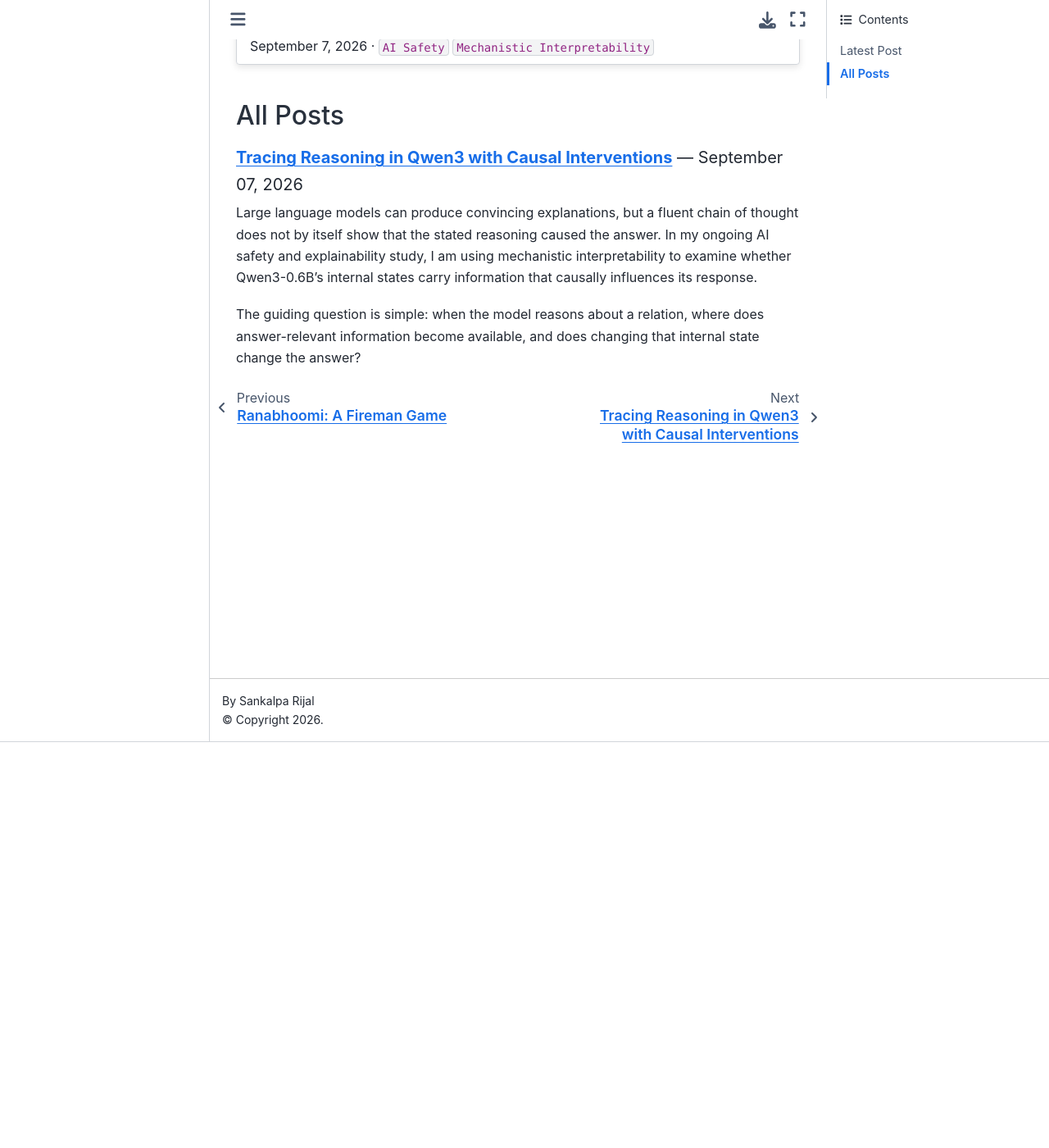
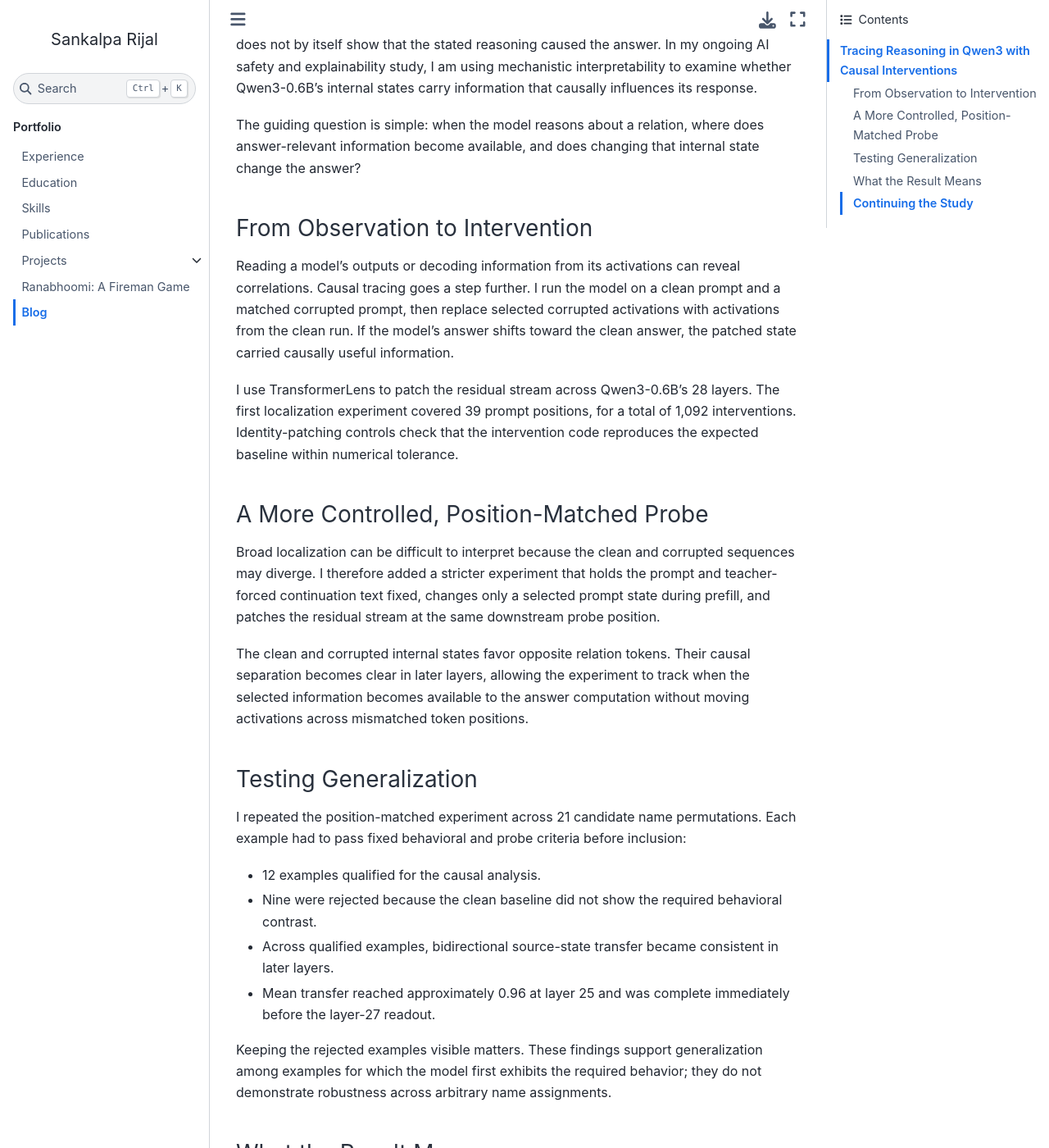
Before and after one commit to rijalsankalp/rijalsankalp.github.io, a Jupyter Book: the page built from book/blog/index.md, in a window 1280 px wide and 1400 px high, scrolled down 495 px. Shown: the whole window at 82% size. Built offline with Jupyter Book 1.0.4 settings and Sphinx 7.4.7 and the Sphinx Book theme 1.1.4, drawn with Linux system fonts in a browser that asks for light colours; comment, search, counter and statistics services are not loaded; some of the changed text lies outside the part shown.

Commit message:
Merge research article into blog page

````diff
--- a/book/_toc.yml
+++ b/book/_toc.yml
@@ -21,7 +21,5 @@
           - file: projects/slaabur-history-matters
           - file: projects/fitness-flow
           - file: projects/snake-and-ladder-3d
-          - file: projects/ranabhoomi-fireman-game
+      - file: projects/ranabhoomi-fireman-game
       - file: blog/index
-        sections:
-          - file: blog/posts/reasoning-causal-tracing
--- a/book/blog/index.md
+++ b/book/blog/index.md
@@ -4,22 +4,57 @@
 
 My current writing focuses on AI safety and mechanistic interpretability, including causal investigations of how language models represent and use information during reasoning. I also write about NLP research, MLOps, model deployment, and multimodal learning.
 
-## Latest Post
+---
 
-:::{card} Tracing Reasoning in Qwen3 with Causal Interventions
-:link: posts/reasoning-causal-tracing
-:link-type: doc
+## Tracing Reasoning in Qwen3 with Causal Interventions
 
-An ongoing AI safety and mechanistic interpretability study using activation patching to test how internal states causally influence model answers.
+_September 7, 2026 · AI Safety · Mechanistic Interpretability_
 
-+++
-September 7, 2026 · `AI Safety` `Mechanistic Interpretability`
-:::
+Large language models can produce convincing explanations, but a fluent chain of thought does not by itself show that the stated reasoning caused the answer. In my ongoing AI safety and explainability study, I am using mechanistic interpretability to examine whether Qwen3-0.6B's internal states carry information that causally influences its response.
 
-## All Posts
+The guiding question is simple: when the model reasons about a relation, where does answer-relevant information become available, and does changing that internal state change the answer?
 
-```{postlist}
-:date: "%B %d, %Y"
-:format: "{title} — {date}"
-:excerpts:
+### From Observation to Intervention
+
+Reading a model's outputs or decoding information from its activations can reveal correlations. Causal tracing goes a step further. I run the model on a clean prompt and a matched corrupted prompt, then replace selected corrupted activations with activations from the clean run. If the model's answer shifts toward the clean answer, the patched state carried causally useful information.
+
+I use TransformerLens to patch the residual stream across Qwen3-0.6B's 28 layers. The first localization experiment covered 39 prompt positions, for a total of 1,092 interventions. Identity-patching controls check that the intervention code reproduces the expected baseline within numerical tolerance.
+
+### A More Controlled, Position-Matched Probe
+
+Broad localization can be difficult to interpret because the clean and corrupted sequences may diverge. I therefore added a stricter experiment that holds the prompt and teacher-forced continuation text fixed, changes only a selected prompt state during prefill, and patches the residual stream at the same downstream probe position.
+
+The clean and corrupted internal states favor opposite relation tokens. Their causal separation becomes clear in later layers, allowing the experiment to track when the selected information becomes available to the answer computation without moving activations across mismatched token positions.
+
+### Testing Generalization
+
+I repeated the position-matched experiment across 21 candidate name permutations. Each example had to pass fixed behavioral and probe criteria before inclusion:
+
+- 12 examples qualified for the causal analysis.
+- Nine were rejected because the clean baseline did not show the required behavioral contrast.
+- Across qualified examples, bidirectional source-state transfer became consistent in later layers.
+- Mean transfer reached approximately 0.96 at layer 25 and was complete immediately before the layer-27 readout.
+
+Keeping the rejected examples visible matters. These findings support generalization among examples for which the model first exhibits the required behavior; they do not demonstrate robustness across arbitrary name assignments.
+
+### What the Result Means
+
+Activation recovery localizes where answer-relevant information is causally available. It does not necessarily reveal where the information was originally computed. Strong effects near the final readout can reflect information that has already propagated through the network.
+
+The result also does not yet establish that the model's verbalized chain of thought is necessary for its answer. Activation-level causal influence, decodability, and the causal importance of a written reasoning event are different claims. Testing the last claim requires controlled interventions over complete semantic spans followed by on-policy generation and comparison across multiple continuations.
+
+### Continuing the Study
+
+This is ongoing work. The current experiments establish a reproducible foundation for studying internal causal structure while keeping conclusions tied to the evidence. Future stages will test the relationship between internal causal states and verbalized reasoning more directly.
+
+You can read the [project overview](../projects/reasoning-causal-tracing.md) or explore the [code, notebooks, results, and figures on GitHub](https://github.com/rijalsankalp/reasoning-causal-tracing).
+
+```{raw} html
+<script src="https://utteranc.es/client.js"
+        repo="rijalsankalp/rijalsankalp.github.io"
+        issue-term="pathname"
+        theme="github-light"
+        crossorigin="anonymous"
+        async>
+</script>
 ```
````
Also changed, not shown: book/blog/posts/reasoning-causal-tracing.md (deleted, +0 -58 lines), book/intro.md (+9 -5 lines).
